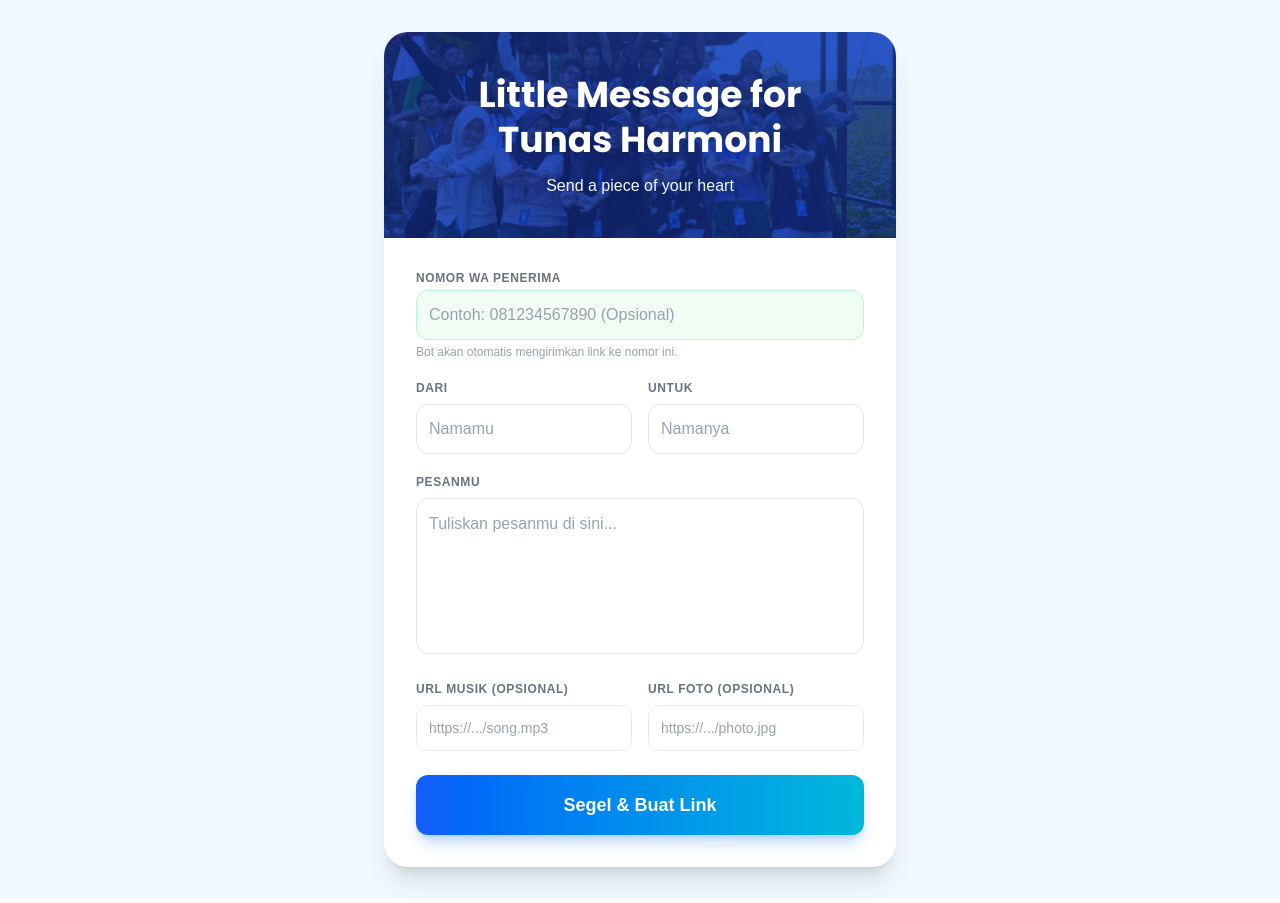
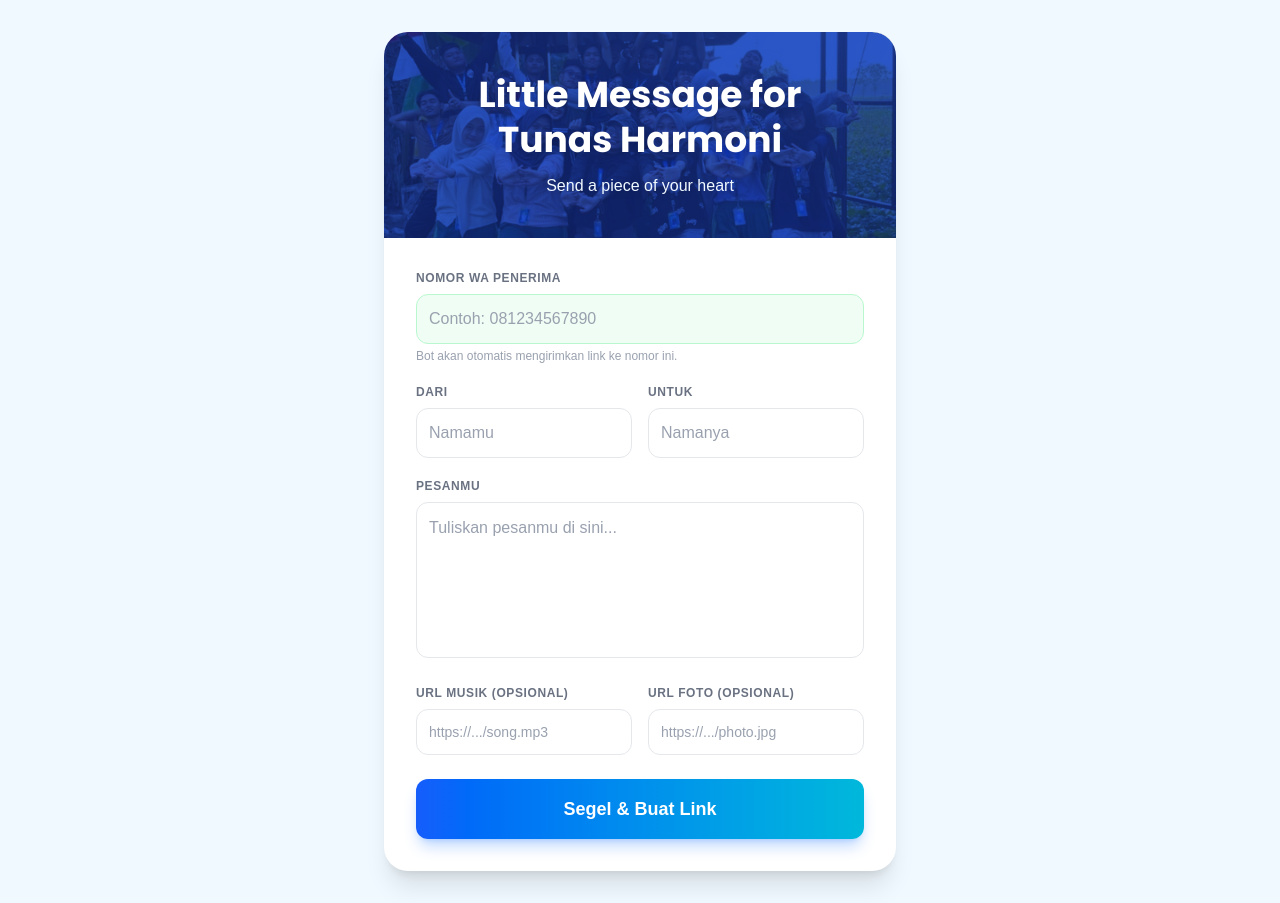
Before and after one commit to rurururu01/oh-love, a Next.js app: page / in a window 1280 px wide. Built offline with nearby package versions, Linux system fonts and the light colour scheme; no server answers.

Commit message:
Make WA number required

```diff
--- a/src/app/page.tsx
+++ b/src/app/page.tsx
@@ -113,8 +113,8 @@ export default function Home() {
           <form onSubmit={handleSubmit} className="p-8 space-y-5">
             <div className="grid grid-cols-1 gap-4">
               <div>
-                <label className="block text-xs font-semibold text-gray-500 uppercase tracking-wider mb-1">Nomor WA Penerima</label>
-                <input type="text" placeholder="Contoh: 081234567890 (Opsional)" className="w-full p-3 bg-green-50 border border-green-200 rounded-xl focus:ring-2 focus:ring-green-400 focus:border-transparent outline-none transition-all text-gray-900 placeholder-gray-400"
+                <label className="block text-xs font-semibold text-gray-500 uppercase tracking-wider mb-2">Nomor WA Penerima</label>
+                <input required type="text" placeholder="Contoh: 081234567890" className="w-full p-3 bg-green-50 border border-green-200 rounded-xl focus:ring-2 focus:ring-green-400 focus:border-transparent outline-none transition-all text-gray-900 placeholder-gray-400"
                   value={formData.recipientWa} onChange={e => setFormData({...formData, recipientWa: e.target.value})} />
                 <p className="text-xs text-gray-400 mt-1">Bot akan otomatis mengirimkan link ke nomor ini.</p>
               </div>
```
